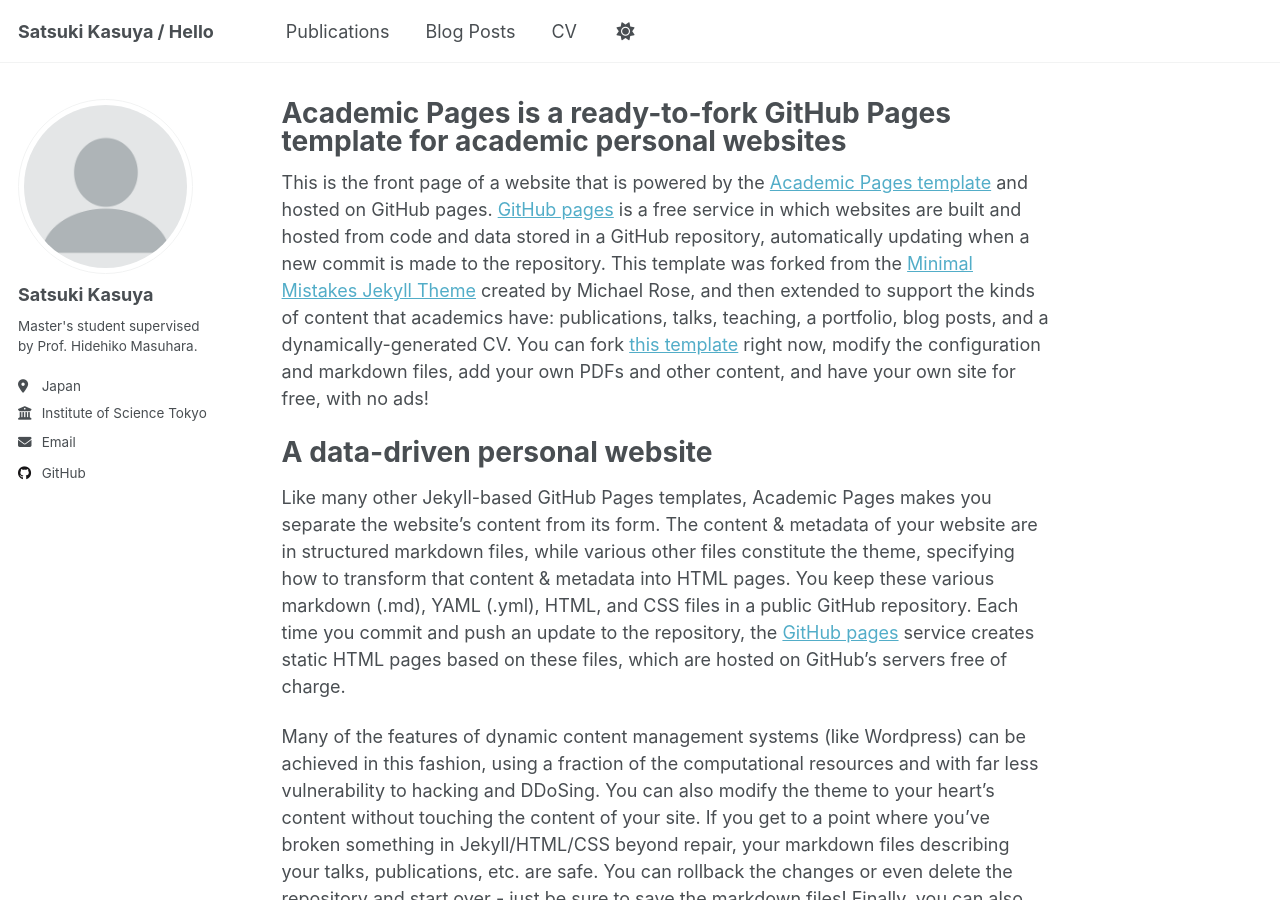
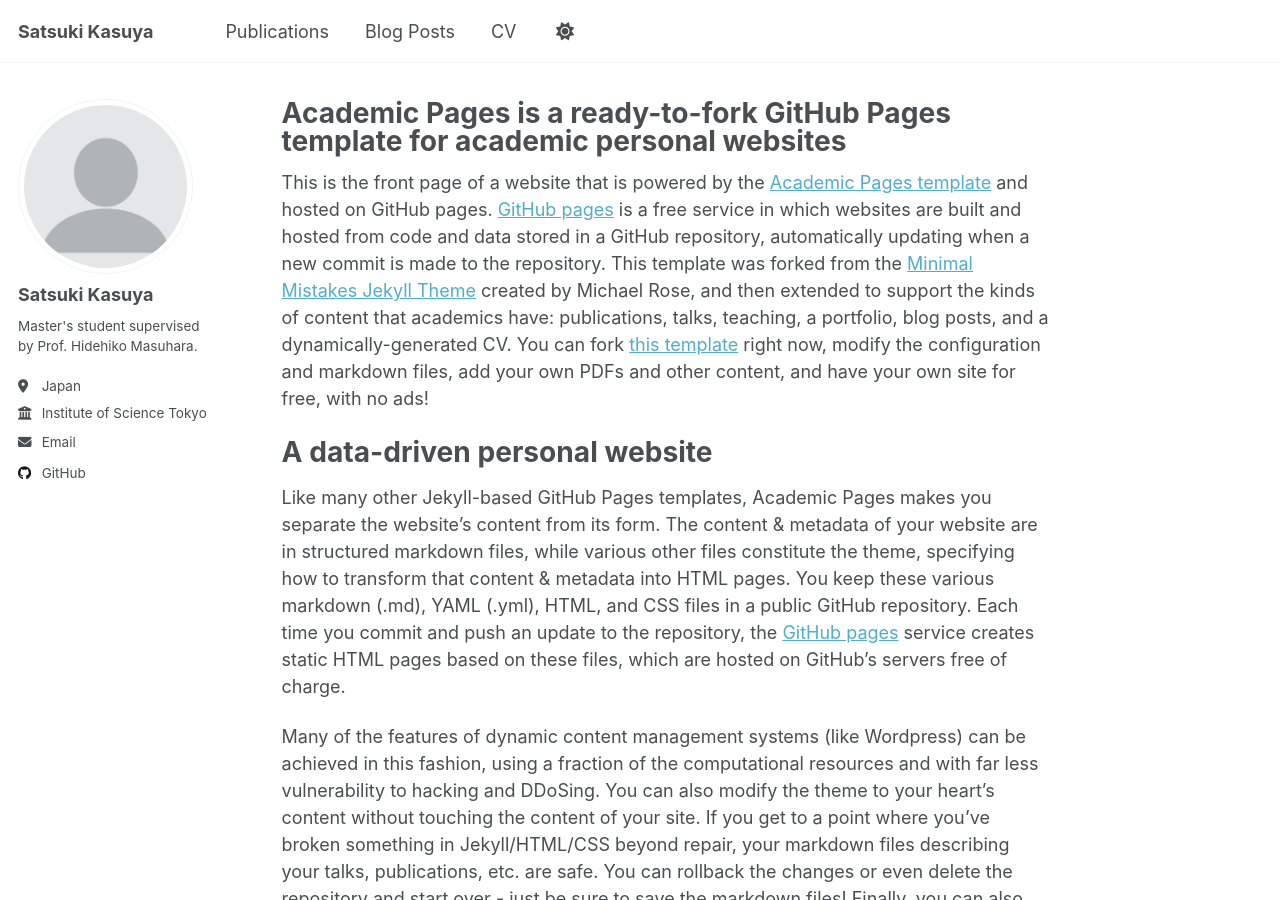
Before and after one commit to satsuki942/satsuki942.github.io, a Jekyll site: the page built from _pages/about.md, in a window 1280 px wide and 900 px high. Built offline with Jekyll 4.4.1, drawn with Linux system fonts in a browser that asks for light colours.

Commit message:
changed title

```diff
--- a/_config.yml
+++ b/_config.yml
@@ -9,7 +9,7 @@
 # Basic Site Settings
 locale                   : "en-US"
 site_theme               : "default"
-title                    : "Satsuki Kasuya / Hello"
+title                    : "Satsuki Kasuya"
 title_separator          : "-"
 name                     : &name "Satsuki Kasuya"
 description              : &description "personal description"
```
